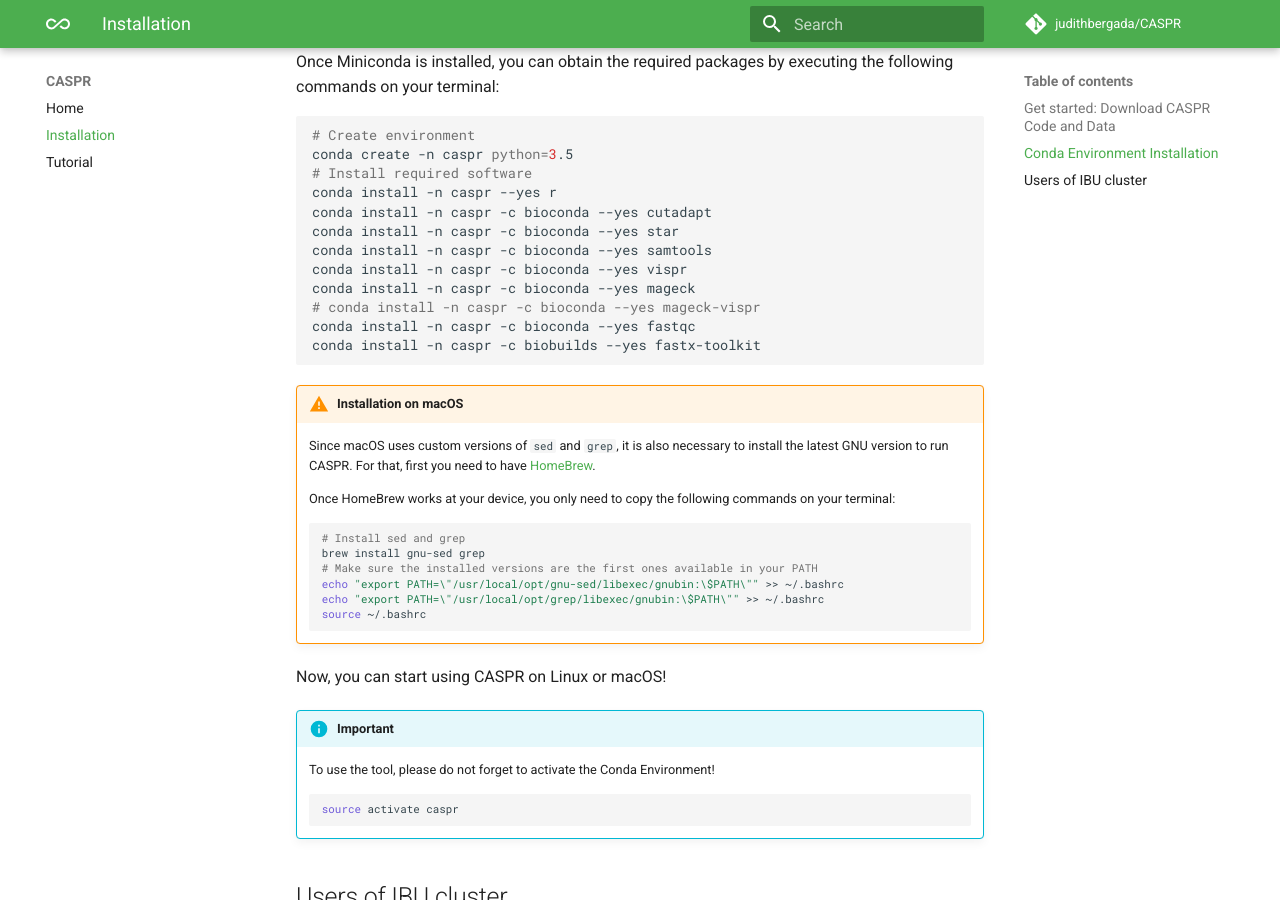
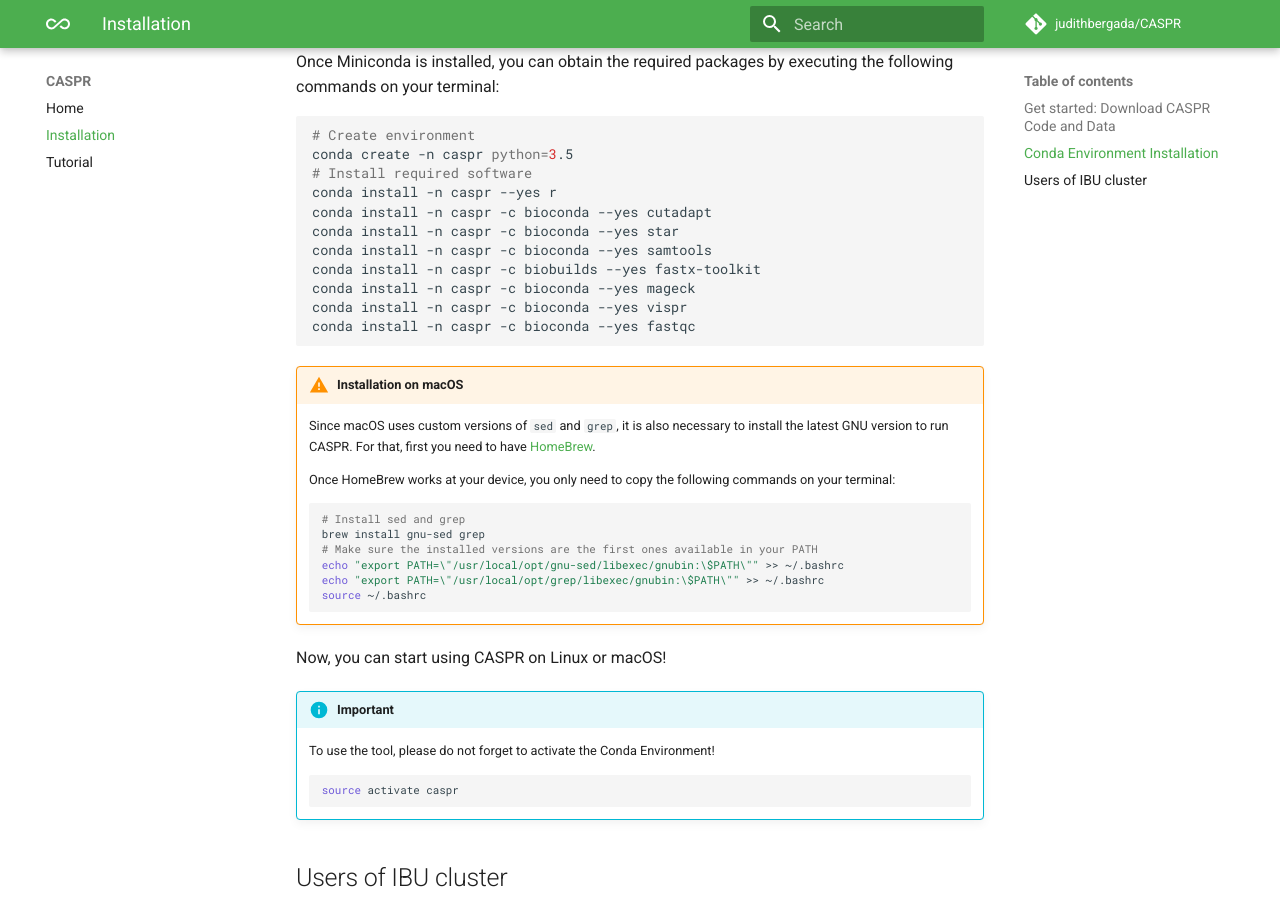
Before and after one commit to judithbergada/CASPR, an MkDocs documentation site: the page built from docs/pages/installation.md, in a window 1280 px wide and 900 px high, scrolled down 1034 px. Built offline with MkDocs 1.6.1 and Material for MkDocs 9.7.7, drawn with Linux system fonts in a browser that asks for light colours; comment, search, counter and statistics services are not loaded.

Commit message:
FINAL documentation update

````diff
--- a/docs/pages/installation.md
+++ b/docs/pages/installation.md
@@ -57,11 +57,10 @@ conda install -n caspr --yes r
 conda install -n caspr -c bioconda --yes cutadapt
 conda install -n caspr -c bioconda --yes star
 conda install -n caspr -c bioconda --yes samtools
+conda install -n caspr -c biobuilds --yes fastx-toolkit
+conda install -n caspr -c bioconda --yes mageck
 conda install -n caspr -c bioconda --yes vispr
-conda install -n caspr -c bioconda --yes mageck
-# conda install -n caspr -c bioconda --yes mageck-vispr
 conda install -n caspr -c bioconda --yes fastqc
-conda install -n caspr -c biobuilds --yes fastx-toolkit
 ```
 
 
````
Also changed, not shown: docs/pages/tutorial.md (+2 -2 lines).
